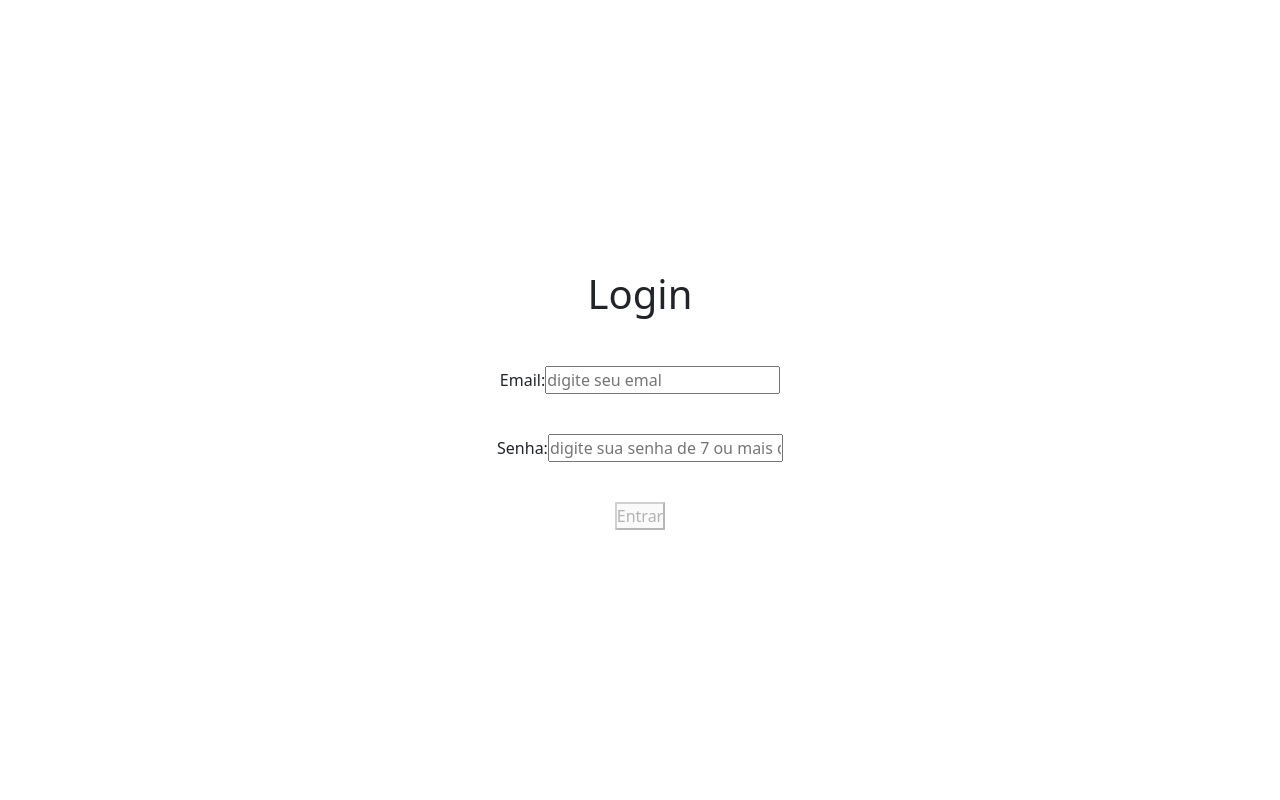
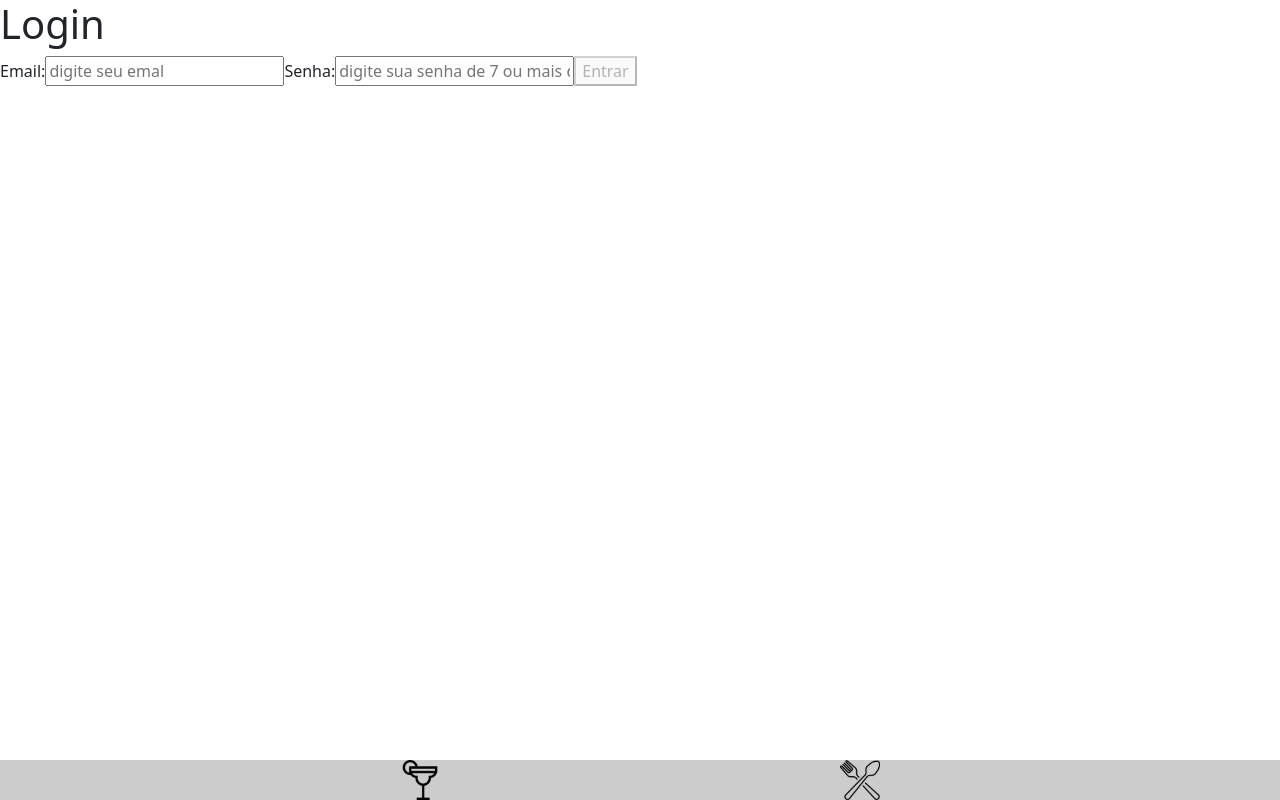
Before and after one commit to matheus-proenca/Project-Recipes-App, a React (Create React App) app: page / in a window 1280 px wide. Built offline with nearby package versions, Linux system fonts and the light colour scheme.

Commit message:
fix-req-16-to-18

```diff
--- a/src/App.css
+++ b/src/App.css
@@ -1,26 +1,45 @@
-* {
+html {
+  height: 100%;
+}
+
+body {
+  display: flex;
+  flex-direction: column;
   margin: 0;
+  min-height: 100vh;
   padding: 0;
 }
 
-body {
+.root {
+  flex: 1;
+}
+
+.app-container {
+  border-bottom: 3px solic green;
+  display: flex;
+  flex-direction: column;
+  min-height: 543px;
+}
+
+.content {
+  flex: 1;
+}
+
+.fixFooter {
+  bottom: 0;
+  margin-top: 50px;
+}
+
+.meals {
   align-items: center;
-  color: blueviolet;
+  background: #0fa36b;
+  color: #464646;
   display: flex;
   flex-direction: column;
   font-family: sans-serif;
   height: 100vh;
   justify-content: center;
   width: 100%;
-}
-
-.login {
-  align-items: center;
-  display: flex;
-  flex-direction: column;
-  height: 300px;
-  justify-content: space-around;
-  width: 350px;
 }
 
 .rocksGlass {
@@ -34,7 +53,6 @@ body {
   opacity: 0.6;
   transform-origin: 36px 66px;
 }
-
 #iceRight {
   animation: clink .8s .2s infinite ease;
   opacity: 0.6;
--- a/src/App.js
+++ b/src/App.js
@@ -10,6 +10,7 @@ import FavoriteRecipes from './pages/FavoriteRecipes';
 import Profile from './pages/Profile';
 import 'bootstrap/dist/css/bootstrap.min.css';
 import Header from './components/Header';
+import Footer from './components/Footer';
 
 function App() {
   return (
@@ -59,6 +60,7 @@ function App() {
           </div>
         </Route>
       </Switch>
+      <Footer />
     </div>
   );
 }
--- a/src/components/Footer.js
+++ b/src/components/Footer.js
@@ -1,35 +1,37 @@
 import React from 'react';
-import { useHistory } from 'react-router-dom';
-import drinkIcon from '../images/drinkIcon.svg';
-import mealIcon from '../images/mealIcon.svg';
+import '../styles/Footer.css';
+import '../App.css';
+import drink from '../images/drinkIcon.svg';
+import meal from '../images/mealIcon.svg';
 
 export default function Footer() {
-  const history = useHistory();
-
   return (
     <footer
+      className="fixFooter"
       data-testid="footer"
     >
-      <button
-        data-testid="drinks-bottom-btn"
-        type="button"
-        onClick={ () => history.push('/drinks') }
+      <div
+        className="icons"
       >
-        <img
-          src={ drinkIcon }
-          alt="Drinks"
-        />
-      </button>
-      <button
-        data-testid="meals-bottom-btn"
-        type="button"
-        onClick={ () => history.push('/meals') }
-      >
-        <img
-          src={ mealIcon }
-          alt="Meals"
-        />
-      </button>
+        <a
+          href="/drinks"
+        >
+          <img
+            data-testid="drinks-bottom-btn"
+            src={ drink }
+            alt="drinks"
+          />
+        </a>
+        <a
+          href="/meals"
+        >
+          <img
+            data-testid="meals-bottom-btn"
+            src={ meal }
+            alt="meal"
+          />
+        </a>
+      </div>
     </footer>
   );
 }
--- /dev/null
+++ b/src/styles/Footer.css
@@ -0,0 +1,17 @@
+footer {
+  align-items: center;
+  background-color: #ccc;
+  color: #464646;
+  display: flex;
+  flex-direction: column;
+  font-family: sans-serif;
+  justify-content: center;
+  position: fixed;
+  width: 100%;
+}
+
+.icons {
+  display: flex;
+  justify-content: space-evenly;
+  width: 100%;
+}
```
Also changed, not shown: 1 other file (tests, documents, lock files or other folders).
